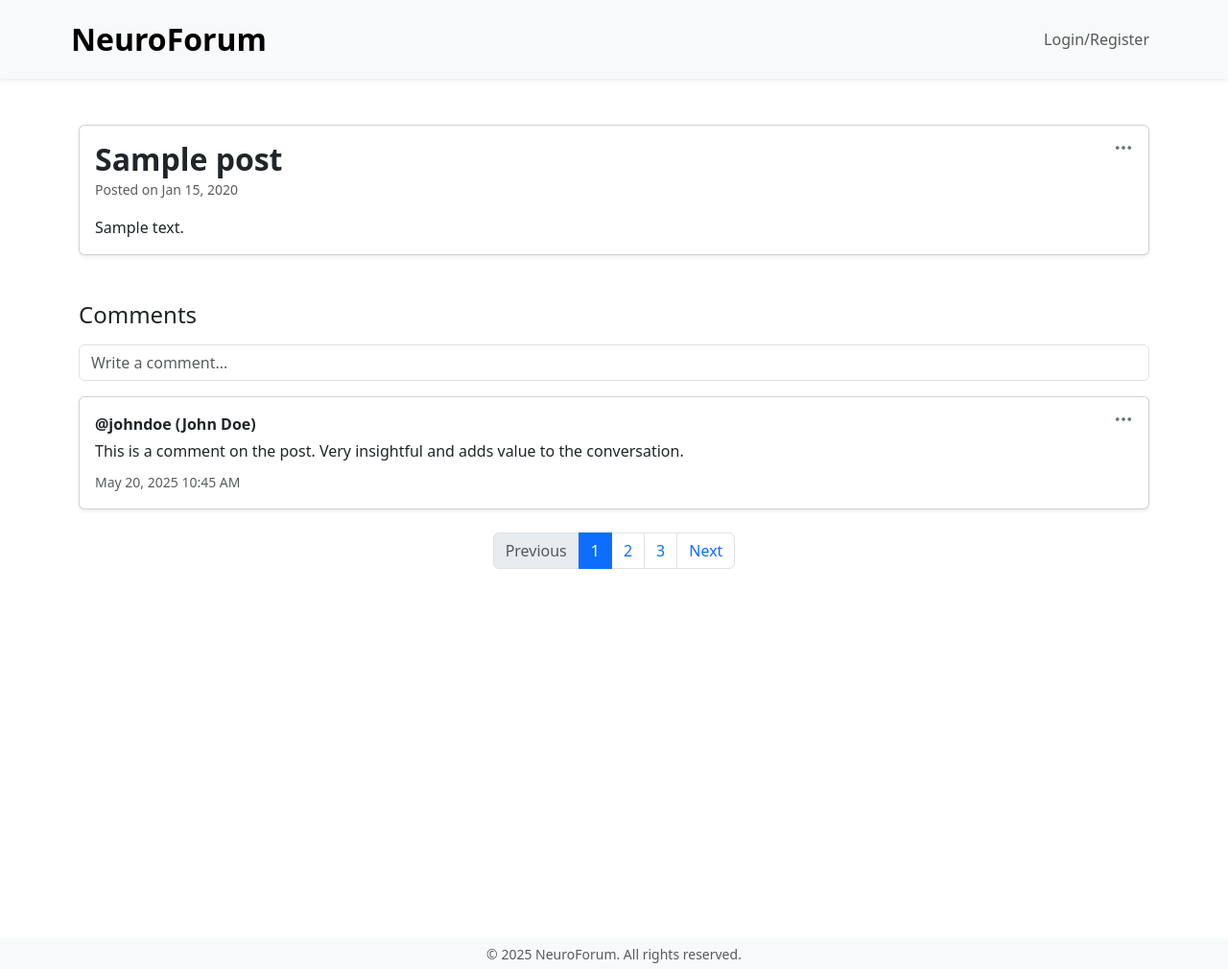
After one commit to auritot/NeuroForum, a Django app: page /post/1 in a window 1280 px wide. The commit adds this page. Shown: the whole page at 96% size. Run offline with Django 5.2, Linux system fonts and the light colour scheme; tables that the repository leaves empty hold one stand-in row (values such as "Sample post").

Commit message:
Implemented some post related features
Index - Get posts with pagination
Create Post
View Post
Other small changes

```diff
--- a/forum/services/utilities.py
+++ b/forum/services/utilities.py
@@ -1,5 +1,8 @@
+from typing import Dict, Any
+
+
 def response(status, message, data=None):
-    response_data = {"status": status, "message": message}
+    response_data: Dict[str, Any] = {"status": status, "message": message}
 
     # If data is provided, add it to the response
     if data is not None:
--- a/forum/templates/html/base.html
+++ b/forum/templates/html/base.html
@@ -5,15 +5,17 @@
      <meta charset="UTF-8" />
      <meta name="viewport" content="width=device-width, initial-scale=1.0" />
      <title>{% block title %}NeuroForum{% endblock %}</title>
+
      <link href="https://cdn.jsdelivr.net/npm/bootstrap@5.3.3/dist/css/bootstrap.min.css" rel="stylesheet">
      <link href="https://cdn.jsdelivr.net/npm/bootstrap-icons/font/bootstrap-icons.css" rel="stylesheet">
 
      <script src="https://cdn.jsdelivr.net/npm/@popperjs/core@2.11.6/dist/umd/popper.min.js"></script>
      <script src="https://cdn.jsdelivr.net/npm/bootstrap@5.3.0-alpha1/dist/js/bootstrap.min.js"></script>
 
-     <link href="static/css/styles.css" rel="stylesheet">
+     {% load static %}
 
-     <!-- {% load static %} -->
+     <link href="{% static 'css/styles.css' %}" rel="stylesheet">
+
      {% block extra_css %}{% endblock %}
      {% block extra_js %}{% endblock %}
 </head>
@@ -22,7 +24,7 @@
      <!-- #MARK:Navbar -->
      <nav class="navbar navbar-expand-lg navbar-light bg-light shadow-sm">
           <div class="container p-1">
-               <a class="navbar-brand fw-bold" href={% url 'index' %}>MyWebsite</a>
+               <a class="navbar-brand fw-bold fs-2" href={% url 'index' %}>NeuroForum</a>
                <button class="navbar-toggler" type="button" data-bs-toggle="collapse" data-bs-target="#navbarContent">
                     <span class="navbar-toggler-icon"></span>
                </button>
@@ -39,7 +41,7 @@
                     <ul class="navbar-nav ms-auto align-items-center">
                          {% if user_info %}
                          <li class="nav-item me-3">
-                              <a href="#" class="btn btn-primary">Create Post</a>
+                              <a href={% url 'create_post_view' %} class="btn btn-primary">Create Post</a>
                          </li>
                          <li class="nav-item me-2">
                               <a href="#" class="d-flex align-items-center p-0">
@@ -49,7 +51,7 @@
                          {% endif %}
                          {% if not user_info %}
                          <li class="nav-item">
-                              <a class="nav-link" href={% url 'login_view' %}>Login/Register</a>
+                              <a href={% url 'login_view' %} class="nav-link">Login/Register</a>
                          </li>
                          {% endif %}
                     </ul>
--- a/forum/templates/html/login_view.html
+++ b/forum/templates/html/login_view.html
@@ -1,6 +1,9 @@
 {% extends 'html/base.html' %}
+{% load static %}
 
-{% block title %}NeuroForum{% endblock %}
+{% block title %}Login{% endblock %}
+
+{% load static %}
 
 {% block extra_css %}
 {% endblock %}
--- /dev/null
+++ b/forum/templates/html/post_view.html
@@ -0,0 +1,115 @@
+{% extends 'html/base.html' %}
+{% load static %}
+
+{% block title %}NeuroForum Post{% endblock %}
+
+{% block extra_css %}
+{% endblock %}
+
+{% block extra_js %}
+<script src="{% static 'js/comments.js' %}"></script>
+{% endblock %}
+
+{% block content %}
+<main class="container my-5">
+    <!-- Post Content -->
+    {% if post %}
+    <div class="card mb-5 shadow-sm">
+        <div class="card-body">
+            <div class="dropdown position-absolute top-0 end-0 m-2">
+                <button class="border-0 bg-transparent p-0 me-2" type="button" data-bs-toggle="dropdown"
+                    aria-expanded="false">
+                    <i class="bi bi-three-dots fs-5 text-secondary"></i>
+                </button>
+                <ul class="dropdown-menu dropdown-menu-start">
+                    <li><a class="dropdown-item" href="#">Edit</a></li>
+                    <li><a class="dropdown-item text-danger" href="#">Delete</a></li>
+                </ul>
+            </div>
+
+            <h2 class="card-title mb-0"><b>{{ post.Title }}</b></h2>
+            <small class="text-muted">Posted on {{ post.Timestamp|date:"M d, Y" }}</small>
+            <p class="card-text mt-3">{{ post.PostContent }}</p>
+        </div>
+    </div>
+    {% endif %}
+
+    <!-- Comments Section -->
+    <div class="mb-5">
+        <h4 class="mb-3">Comments</h4>
+
+        <!-- Comment Input Section -->
+        {% if post.CommentStatus == 1 %}
+        <div class="mb-3">
+            <!-- Placeholder Box -->
+            <div id="commentPlaceholder" class="form-control text-muted" style="cursor: text;">
+                Write a comment...
+            </div>
+
+            <!-- Hidden Form -->
+            <div class="border rounded p-3 bg-white shadow-sm d-none" id="commentFormContainer">
+                <!-- <div id="commentFormContainer" class="mt-3 d-none"> -->
+                <form id="commentForm">
+                    <div class="mb-3">
+                        <textarea class="form-control auto-expand" id="commentText" rows="1"
+                            placeholder="Write your comment here..." required></textarea>
+                    </div>
+                    <div class="d-flex justify-content-end gap-2">
+                        <button type="button" class="btn btn-secondary btn-sm" id="cancelComment">Cancel</button>
+                        <button type="submit" class="btn btn-primary btn-sm">Comment</button>
+                    </div>
+                </form>
+            </div>
+        </div>
+
+        <!-- Comment -->
+        <div class="card mb-3 comment-card shadow-sm">
+            <div class="card-body">
+                <strong class="d-block mb-1">@johndoe (John Doe)</strong>
+                <p class="mb-2">This is a comment on the post. Very insightful and adds value to the conversation.
+                </p>
+                <small class="text-muted">May 20, 2025 10:45 AM</small>
+
+                <!-- Menu Button -->
+                <div class="dropdown position-absolute top-0 end-0 m-2">
+                    <button class="border-0 bg-transparent p-0 me-2" type="button" data-bs-toggle="dropdown"
+                        aria-expanded="false">
+                        <i class="bi bi-three-dots fs-5 text-secondary"></i>
+                    </button>
+                    <ul class="dropdown-menu dropdown-menu-start">
+                        <li><a class="dropdown-item" href="#">Edit</a></li>
+                        <li><a class="dropdown-item text-danger" href="#">Delete</a></li>
+                    </ul>
+                </div>
+            </div>
+        </div>
+
+        <!-- Pagination for Comments -->
+        <nav aria-label="Comments pagination">
+            <ul class="pagination justify-content-center mt-4">
+                <li class="page-item disabled">
+                    <a class="page-link">Previous</a>
+                </li>
+                <li class="page-item active">
+                    <a class="page-link" href="#">1</a>
+                </li>
+                <li class="page-item">
+                    <a class="page-link" href="#">2</a>
+                </li>
+                <li class="page-item">
+                    <a class="page-link" href="#">3</a>
+                </li>
+                <li class="page-item">
+                    <a class="page-link" href="#">Next</a>
+                </li>
+            </ul>
+        </nav>
+        {% else %}<div class="card text-center shadow-sm mb-4">
+            <div class="card-body">
+                <p class="mb-0 text-muted">Owner of the post have disable the comment feature for this post!</p>
+            </div>
+        </div>
+        {% endif %}
+    </div>
+</main>
+{% endblock %}
--- a/forum/templates/html/register_view.html
+++ b/forum/templates/html/register_view.html
@@ -1,6 +1,7 @@
 {% extends 'html/base.html' %}
+{% load static %}
 
-{% block title %}NeuroForum{% endblock %}
+{% block title %}Register{% endblock %}
 
 {% block extra_css %}
 {% endblock %}
@@ -15,7 +16,7 @@
                <div class="col-md-8 col-lg-5">
                     <div class="card shadow-sm">
                          <div class="card-body">
-                              <h2 class="card-title text-center mb-4 mt-2">Register</h2>
+                              <h2 class="card-title text-center mb-3 mt-2">Register</h2>
                               <form method="POST" action="">
                                    {% csrf_token %}
                                    <div class="mb-3">
--- /dev/null
+++ b/forum/templates/static/js/comments.js
@@ -0,0 +1,26 @@
+document.addEventListener("DOMContentLoaded", function () {
+    const placeholder = document.getElementById("commentPlaceholder");
+    const formContainer = document.getElementById("commentFormContainer");
+    const cancelBtn = document.getElementById("cancelComment");
+
+    if (placeholder && formContainer && cancelBtn) {
+        placeholder.addEventListener("click", () => {
+            placeholder.classList.add("d-none");
+            formContainer.classList.remove("d-none");
+            document.getElementById("commentText").focus();
+        });
+
+        cancelBtn.addEventListener("click", () => {
+            formContainer.classList.add("d-none");
+            placeholder.classList.remove("d-none");
+            document.getElementById("commentText").value = "";
+        });
+    }
+});
+
+document.addEventListener("input", function (e) {
+    if (e.target.tagName.toLowerCase() === "textarea" && e.target.classList.contains("auto-expand")) {
+        e.target.style.height = "auto"; // Reset height
+        e.target.style.height = (e.target.scrollHeight) + "px"; // Set new height
+    }
+});
--- a/forum/urls.py
+++ b/forum/urls.py
@@ -6,4 +6,6 @@ urlpatterns = [
     path("", views.index, name="index"),
     path("login", views.login_view, name="login_view"),
     path("register", views.register_view, name="register_view"),
+    path("create_post", views.create_post_view, name="create_post_view"),
+    path("post/<int:post_id>", views.post_view, name="post_view"),
 ]
--- a/forum/views.py
+++ b/forum/views.py
@@ -1,4 +1,4 @@
-from django.shortcuts import render, redirect
+from django.shortcuts import render, redirect, get_object_or_404
 
 from .models import UserAccount
 from .services import db_service, session_service
@@ -8,13 +8,39 @@ from .services import db_service, session_service
 # MARK: Index Page
 def index(request):
     session_response = session_service.check_session(request)
+    context = {}
 
     if session_response["status"] == "SUCCESS":
-        return render(
-            request, "html/index.html", {"user_info": session_response["data"]}
-        )
+        context["user_info"] = session_response["data"]
 
-    return render(request, "html/index.html")
+    per_page = 10
+    page_number = int(request.GET.get("page", 1))
+
+    count_result = db_service.get_total_post_count()
+    if count_result["status"] == "SUCCESS":
+        total_posts = count_result["data"]["total_post"]
+
+    start_index = (page_number - 1) * per_page
+    end_index = start_index + per_page
+
+    posts_result = db_service.get_posts_by_pages(start_index, per_page)
+    if posts_result["status"] == "SUCCESS":
+        posts = posts_result["data"]["posts"]
+
+    total_pages = (total_posts + per_page - 1) // per_page
+    page_range = range(1, total_pages + 1)
+
+    previous_page = page_number - 1 if page_number > 1 else None
+    next_page = page_number + 1 if page_number < total_pages else None
+
+    context["posts"] = posts
+    context["total_pages"] = total_pages
+    context["page_range"] = page_range
+    context["current_page"] = page_number
+    context["previous_page"] = previous_page
+    context["next_page"] = next_page
+
+    return render(request, "html/index.html", context)
 
 
 # MARK: Login Page
@@ -33,17 +59,18 @@ def login_view(request):
                 return redirect("login_view")
 
         if result["status"] == "NOTFOUND" or result["status"] == "INVALID":
-            return redirect("login_view")
+            return render(
+                request,
+                "html/login_view.html",
+                {"error": "Invalid email or password. Please try again."},
+            )
 
         else:
-            print(result["message"])
-
-    else:
-        return render(
-            request,
-            "html/login_view.html",
-            {"error": "Invalid email or password. Please try again."},
-        )
+            return render(
+                request,
+                "html/login_view.html",
+                {"error": "A problem has occurred. Please try again."},
+            )
 
     return render(request, "html/login_view.html")
 
@@ -67,3 +94,48 @@ def register_view(request):
             return render(request, "html/register_view.html")
 
     return render(request, "html/register_view.html")
+
+
+# MARK: Create Post View
+def create_post_view(request):
+    session_response = session_service.check_session(request)
+
+    if session_response["status"] == "SUCCESS":
+        context_data = session_response["data"]
+
+        if request.method == "POST":
+            postTitle = request.POST.get("postTitle")
+            postDescription = request.POST.get("postDescription")
+            allowComments = request.POST.get("allowComments") == "on"
+
+            response = db_service.insert_new_post(
+                postTitle, postDescription, allowComments, context_data["UserID"]
+            )
+
+            if response["status"] == "SUCCESS":
+                return redirect("index")
+            else:
+                print(response["message"])
+        else:
+            return render(
+                request,
+                "html/create_post_view.html",
+                {"user_info": session_response["data"]},
+            )
+
+    return render(request, "html/create_post_view.html")
+
+
+# MARK: Post View
+def post_view(request, post_id):
+    session_response = session_service.check_session(request)
+    context = {}
+
+    if session_response["status"] == "SUCCESS":
+        context["user_info"] = session_response["data"]
+
+    post_result = db_service.get_posts_by_id(post_id)
+    if post_result["status"] == "SUCCESS":
+        context["post"] = post_result["data"]["post"]
+
+    return render(request, "html/post_view.html", context)
```
Also changed, not shown: forum/services/db_service.py (+96 -0 lines), forum/templates/html/create_post_view.html (added, +45 -0 lines), forum/templates/html/index.html (+73 -44 lines).
